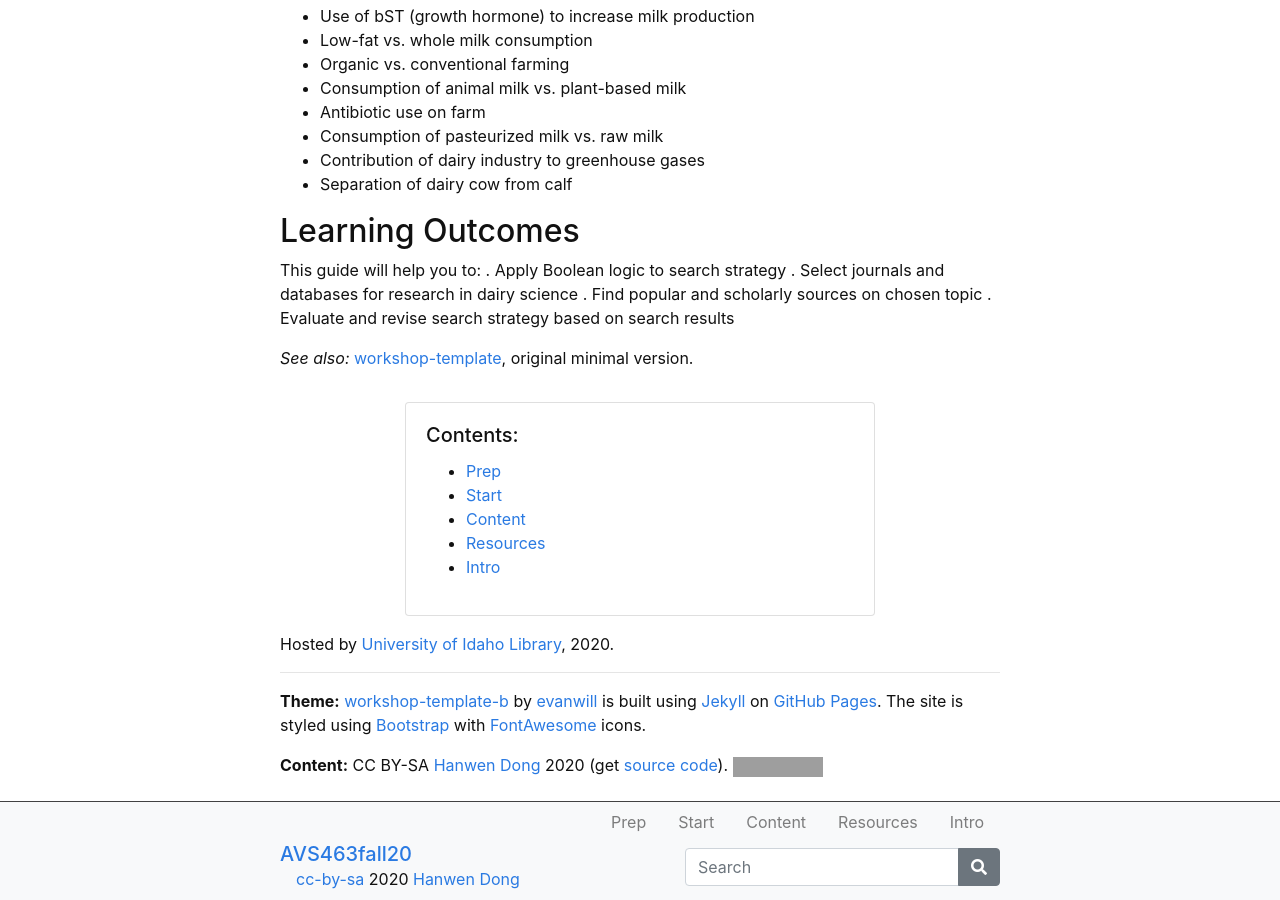
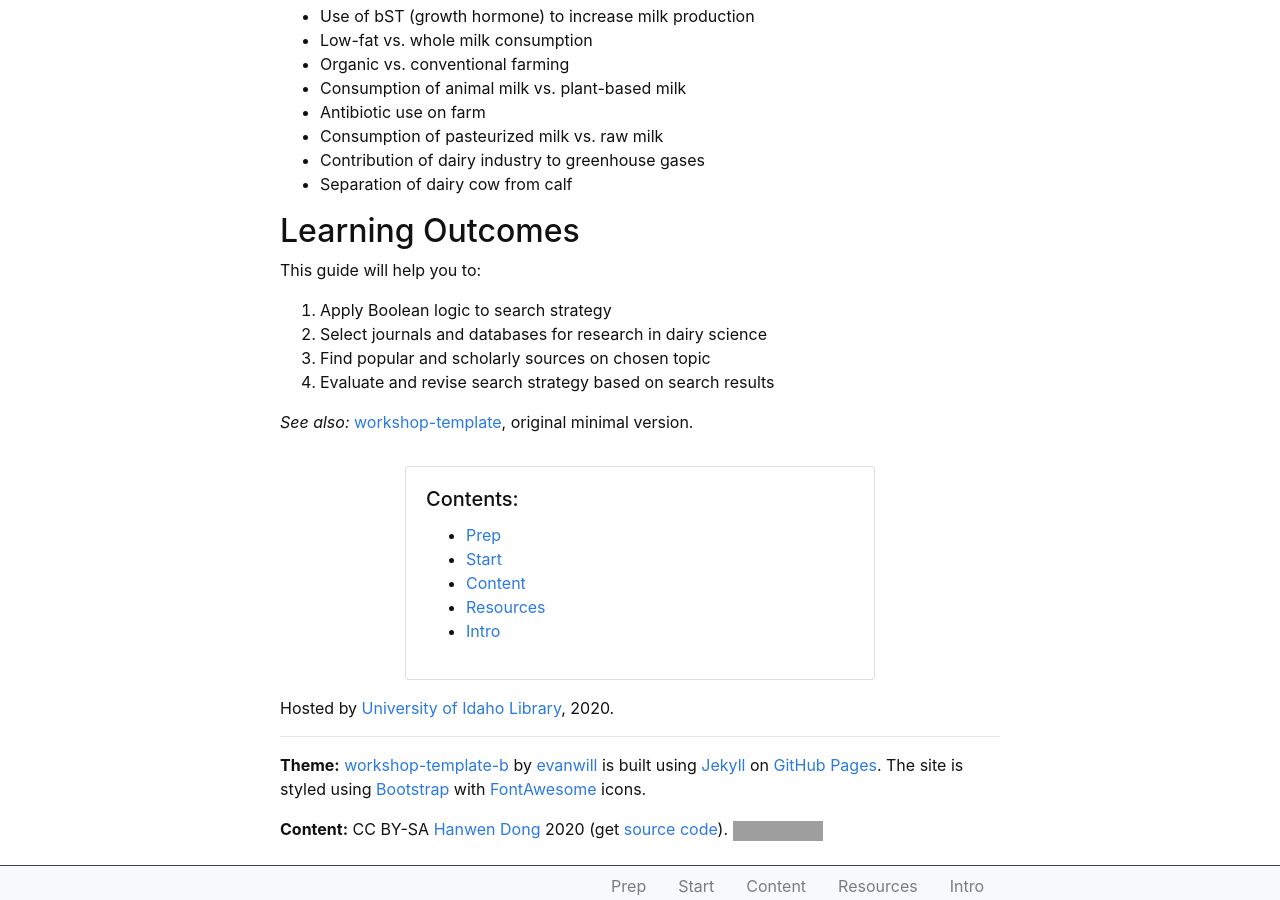
Before and after one commit to hanwendong1/AVS463-f20, a Jekyll site: the page built from index.md, in a window 1280 px wide and 900 px high, scrolled down 832 px. Built offline with Jekyll 4.4.1, drawn with Linux system fonts in a browser that asks for light colours; part of the change alters nothing that is shown; grey boxes are pictures that could not be loaded.

```diff
--- a/index.md
+++ b/index.md
@@ -23,10 +23,10 @@ I developed this guide for students enrolled in Animal and Veterinary Science 46
 
 ## Learning Outcomes
 This guide will help you to:
-.	Apply Boolean logic to search strategy
-.	Select journals and databases for research in dairy science
-.	Find popular and scholarly sources on chosen topic
-.	Evaluate and revise search strategy based on search results
+1.	Apply Boolean logic to search strategy
+1.	Select journals and databases for research in dairy science
+1.	Find popular and scholarly sources on chosen topic
+1.	Evaluate and revise search strategy based on search results
 
 *See also:* [workshop-template](https://evanwill.github.io/workshop-template/), original minimal version.
 
```
